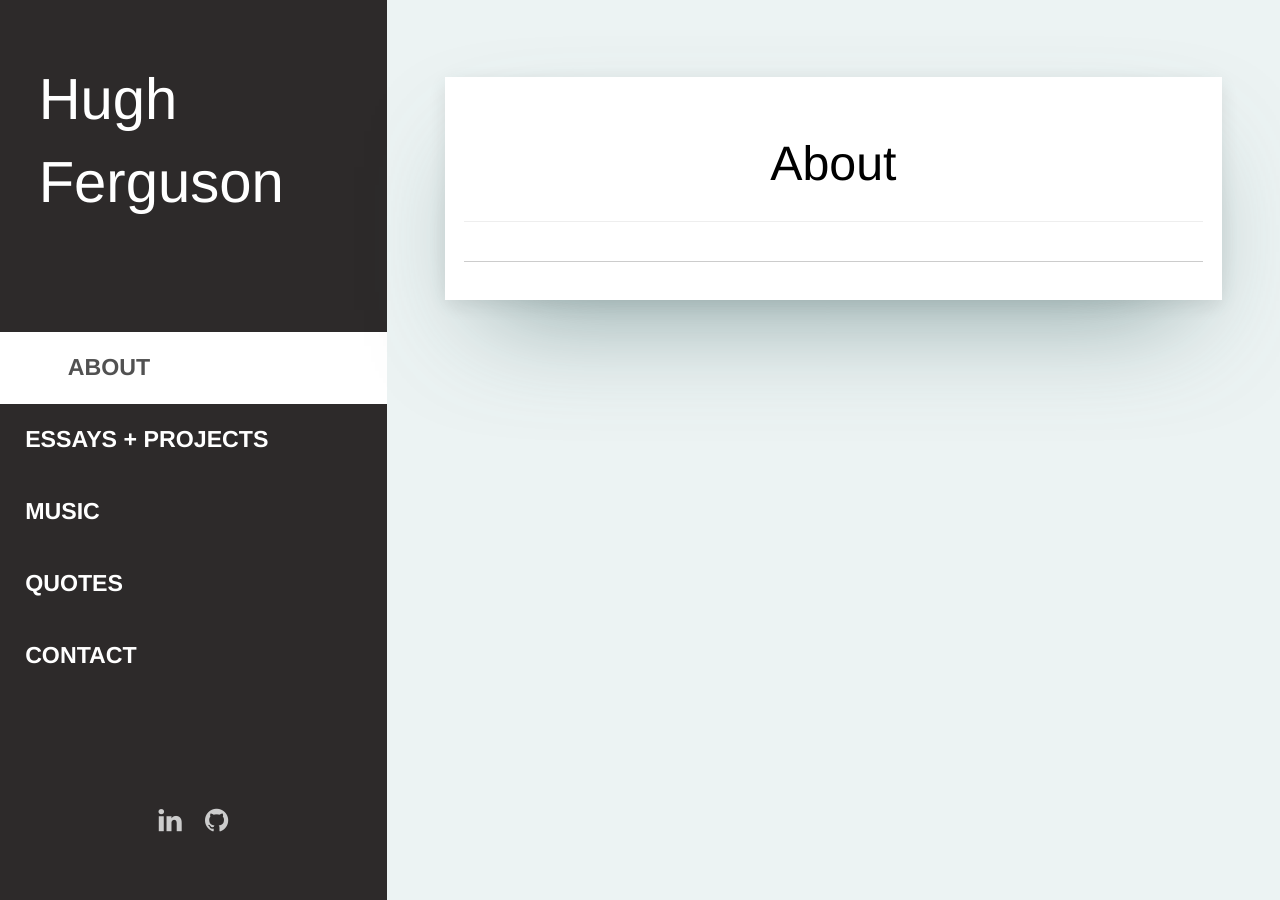
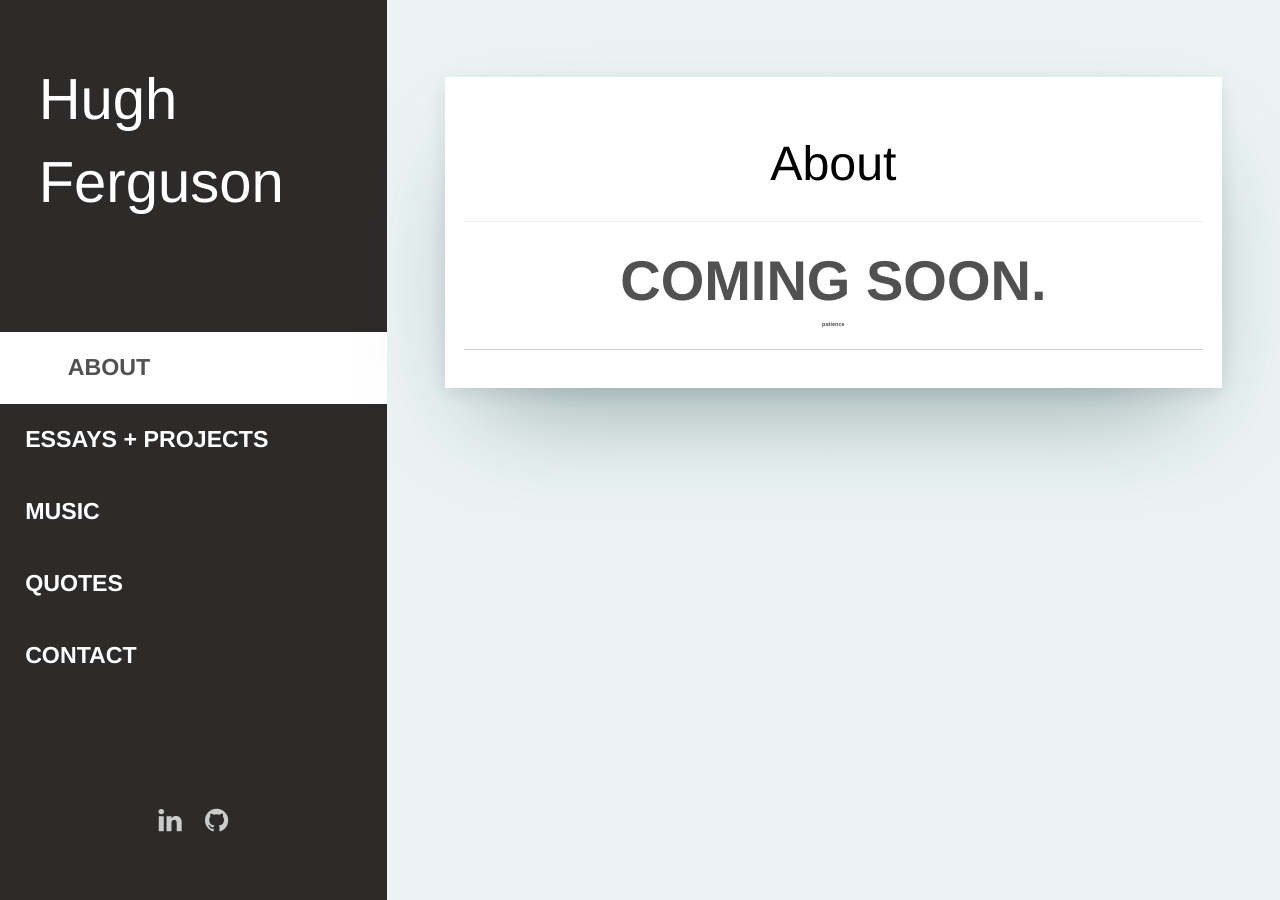
Before and after one commit to HughFerg/hughferg.github.io, a Jekyll site: the page built from _pages/about.html, in a window 1280 px wide. Built offline with Jekyll 4.4.1, drawn with Linux system fonts in a browser that asks for light colours; some web fonts are replaced.

Commit message:
coming soon, fized news

```diff
--- a/_includes/articles.html
+++ b/_includes/articles.html
@@ -1,11 +1,8 @@
 <div class="articles-box">
-    {% for post in site.categories.articles limit:5 %}
+    {% for post in site.categories.articles limit: 4 %}
         <div class="article-link">
             {{ post.descript }} ---
             <a target="_blank" href="{{ post.link }}">Read Here</a>
         </div>
-        {% if forloop.index == 5 %}
-            {% break %}
-        {% endif %}
     {% endfor %}
 </div>
--- a/_pages/about.html
+++ b/_pages/about.html
@@ -4,3 +4,9 @@ title: About
 permalink: /about/
 active: about
 ---
+<div class="coming-soon">
+    Coming soon.
+    <div class="patience">
+        patience
+    </div>
+</div>
--- a/assets/css/main.css
+++ b/assets/css/main.css
@@ -1100,10 +1100,12 @@ img.post-image, img.page-img {
   border-width: 1px;
   border-color: #b4b4b4;
   padding: 1rem;
+  padding-bottom: 0;
 }
 
 .article-link {
 
+  color: #515151;
   font-size: 90%;
   padding-bottom: 2rem;
 }
@@ -1115,6 +1117,7 @@ img.post-image, img.page-img {
 }
 
 .articles-archive-link {
+  color: #515151;
   padding-top: 1rem;
   font-size: 80%;
 }
```
Also changed, not shown: articles/_posts/2018-08-21-test.md (deleted, +0 -5 lines), 8 other files.
